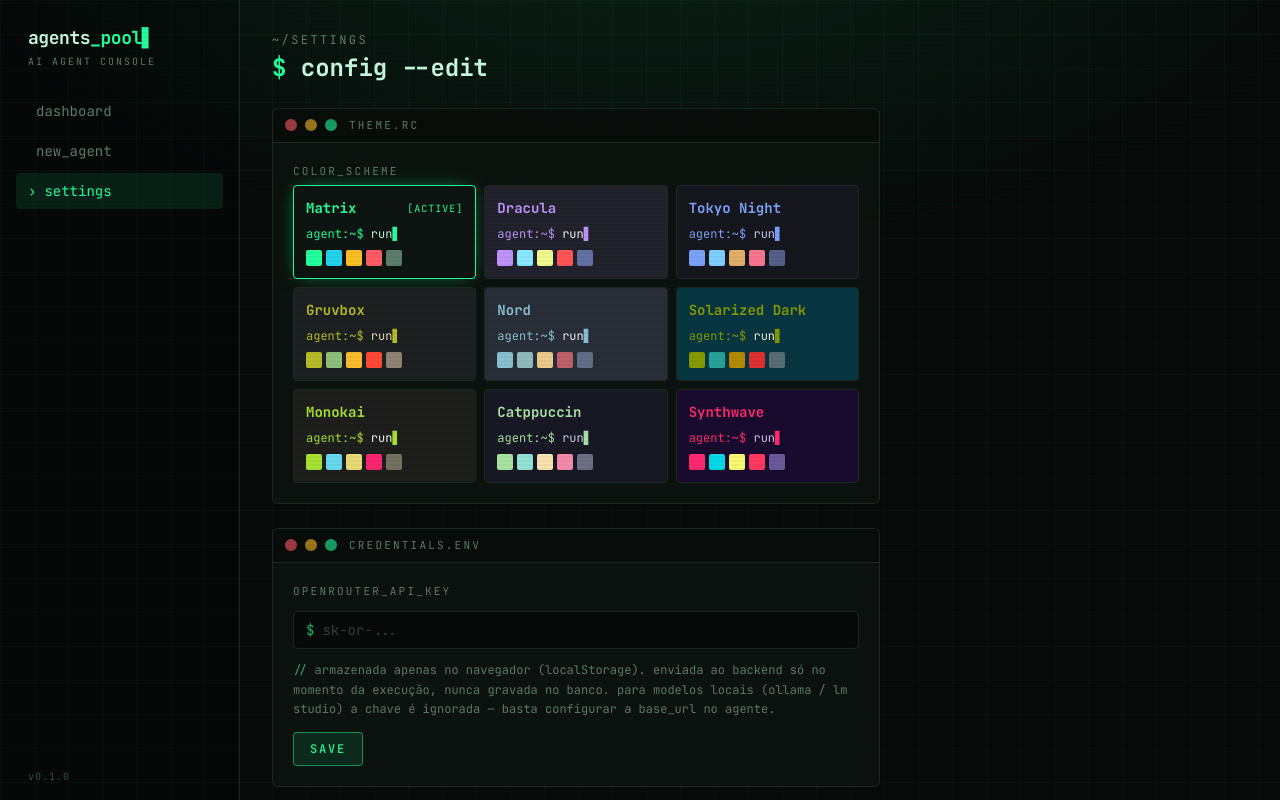
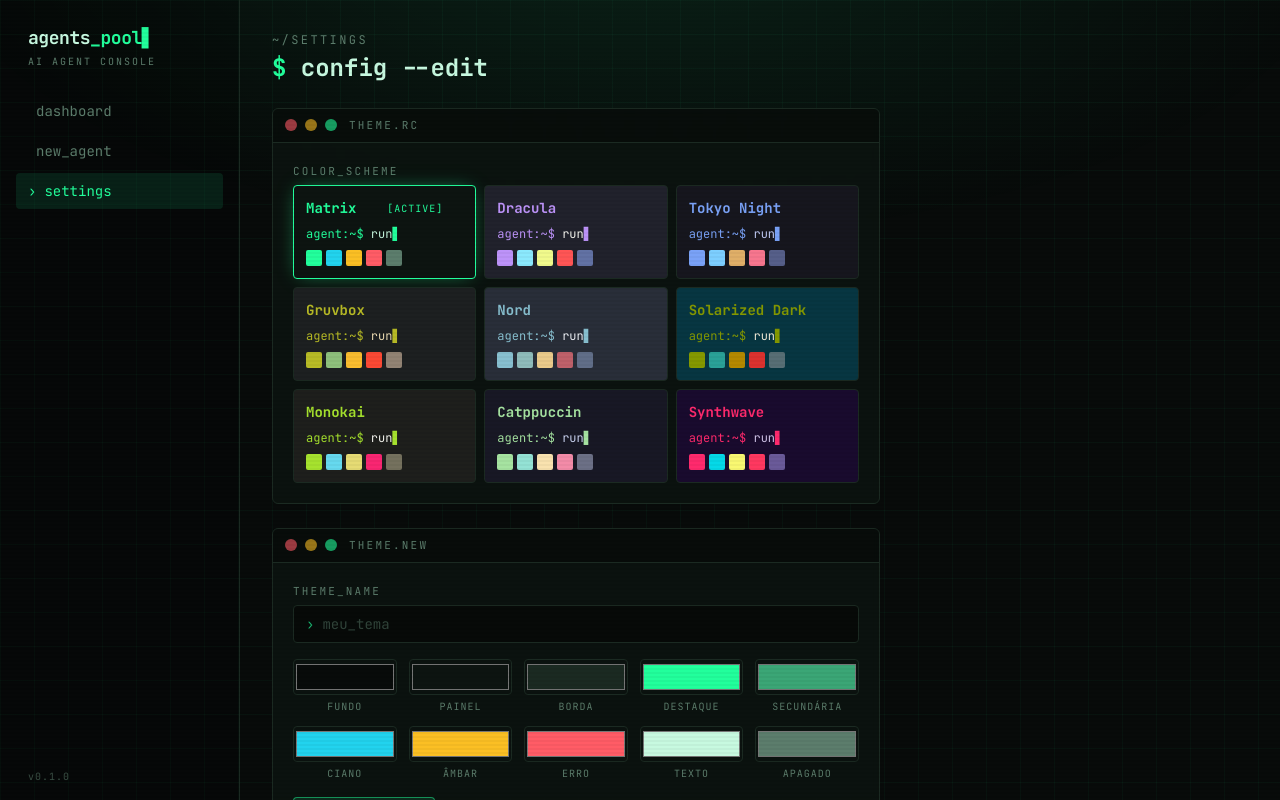
Before and after one commit to henriqueVMdev/AgentHUB, a React (Vite) app in the folder frontend/: page /settings in a window 1280 px wide. Built offline with nearby package versions, Linux system fonts and the light colour scheme.

Commit message:
FIX themes change

```diff
--- a/frontend/src/pages/Settings.tsx
+++ b/frontend/src/pages/Settings.tsx
@@ -1,22 +1,57 @@
 import { useState } from 'react'
 import { useConfig } from '../stores/configStore'
 import { useTheme } from '../stores/themeStore'
-import { themes, type Token } from '../themes'
+import { themes, hexToTriplet, tripletToHex, type Theme, type Token } from '../themes'
 import { TermInput, Win } from '../components/ui'
 
 const SWATCH: Token[] = ['green', 'cyan', 'amber', 'red', 'muted']
 
+const FIELDS: { key: Token; label: string }[] = [
+  { key: 'bg', label: 'fundo' },
+  { key: 'panel', label: 'painel' },
+  { key: 'border', label: 'borda' },
+  { key: 'green', label: 'destaque' },
+  { key: 'dim', label: 'secundária' },
+  { key: 'cyan', label: 'ciano' },
+  { key: 'amber', label: 'âmbar' },
+  { key: 'red', label: 'erro' },
+  { key: 'text', label: 'texto' },
+  { key: 'muted', label: 'apagado' },
+]
+
 export default function Settings() {
   const { apiKey, setApiKey } = useConfig()
-  const { themeId, setTheme } = useTheme()
+  const { themeId, customThemes, setTheme, addCustomTheme, removeCustomTheme } = useTheme()
+
   const [value, setValue] = useState(apiKey)
   const [saved, setSaved] = useState(false)
 
-  const save = () => {
+  const all = [...themes, ...customThemes]
+  const active = all.find((t) => t.id === themeId) ?? themes[0]
+
+  // rascunho do tema custom, iniciado a partir do tema ativo (em hex para os color pickers)
+  const [name, setName] = useState('')
+  const [draft, setDraft] = useState<Record<Token, string>>(
+    () => Object.fromEntries(FIELDS.map((f) => [f.key, tripletToHex(active.vars[f.key])])) as Record<Token, string>,
+  )
+
+  const saveKey = () => {
     setApiKey(value)
     setSaved(true)
     setTimeout(() => setSaved(false), 1500)
   }
+
+  const createTheme = () => {
+    if (!name.trim()) { alert('dê um nome ao tema'); return }
+    const vars = Object.fromEntries(FIELDS.map((f) => [f.key, hexToTriplet(draft[f.key])])) as Record<Token, string>
+    const theme: Theme = { id: `custom-${Date.now()}`, label: name.trim(), vars }
+    addCustomTheme(theme)
+    setTheme(theme.id)
+    setName('')
+  }
+
+  const loadIntoDraft = (t: Theme) =>
+    setDraft(Object.fromEntries(FIELDS.map((f) => [f.key, tripletToHex(t.vars[f.key])])) as Record<Token, string>)
 
   return (
     <div className="p-8 max-w-2xl space-y-6">
@@ -28,20 +63,21 @@ export default function Settings() {
       <Win title="theme.rc" bodyClass="p-5 animate-fadeIn">
         <label className="label">color_scheme</label>
         <div className="grid grid-cols-2 sm:grid-cols-3 gap-2">
-          {themes.map((t) => {
-            const active = t.id === themeId
+          {all.map((t) => {
+            const isActive = t.id === themeId
+            const isCustom = t.id.startsWith('custom-')
             return (
+              <div key={t.id} className="relative">
                 <button
-                key={t.id}
                   onClick={() => setTheme(t.id)}
-                className={`text-left rounded border p-3 transition-all duration-150 ${
-                  active ? 'border-term-green shadow-[0_0_18px_-6px_rgb(var(--term-green)/0.6)]'
+                  className={`w-full text-left rounded border p-3 transition-all duration-150 ${
+                    isActive ? 'border-term-green shadow-[0_0_18px_-6px_rgb(var(--term-green)/0.6)]'
                              : 'border-term-border hover:-translate-y-0.5'}`}
                   style={{ backgroundColor: `rgb(${t.vars.panel})` }}
                 >
-                <div className="flex items-center gap-2 mb-2">
-                  <span className="text-sm font-semibold" style={{ color: `rgb(${t.vars.green})` }}>{t.label}</span>
-                  {active && <span className="ml-auto text-[10px] uppercase tracking-widest" style={{ color: `rgb(${t.vars.green})` }}>[active]</span>}
+                  <div className="flex items-center gap-2 mb-2 pr-5">
+                    <span className="text-sm font-semibold truncate" style={{ color: `rgb(${t.vars.green})` }}>{t.label}</span>
+                    {isActive && <span className="ml-auto text-[10px] uppercase tracking-widest shrink-0" style={{ color: `rgb(${t.vars.green})` }}>[active]</span>}
                   </div>
                   <div className="text-xs" style={{ color: `rgb(${t.vars.text})` }}>
                     <span style={{ color: `rgb(${t.vars.green})` }}>agent:~$</span> run
@@ -53,27 +89,49 @@ export default function Settings() {
                     ))}
                   </div>
                 </button>
+                {isCustom && (
+                  <div className="absolute top-2 right-2 flex gap-1">
+                    <button onClick={() => loadIntoDraft(t)} title="editar cópia"
+                      className="text-[10px] px-1 rounded bg-black/40 text-term-muted hover:text-term-text">ed</button>
+                    <button onClick={() => removeCustomTheme(t.id)} title="excluir"
+                      className="text-[10px] px-1 rounded bg-black/40 text-term-red/80 hover:text-term-red">×</button>
+                  </div>
+                )}
+              </div>
             )
           })}
         </div>
       </Win>
 
+      <Win title="theme.new" bodyClass="p-5 space-y-4 animate-fadeIn">
+        <div>
+          <label className="label">theme_name</label>
+          <TermInput prompt="›" value={name} onChange={(e) => setName(e.target.value)} placeholder="meu_tema" />
+        </div>
+        <div className="grid grid-cols-2 sm:grid-cols-5 gap-3">
+          {FIELDS.map((f) => (
+            <label key={f.key} className="flex flex-col items-center gap-1 text-[10px] uppercase tracking-widest text-term-muted">
+              <input type="color" value={draft[f.key]}
+                onChange={(e) => setDraft((d) => ({ ...d, [f.key]: e.target.value }))}
+                className="h-9 w-full bg-transparent border border-term-border rounded cursor-pointer" />
+              {f.label}
+            </label>
+          ))}
+        </div>
+        <button onClick={createTheme} className="btn btn-primary">+ criar tema</button>
+      </Win>
+
       <Win title="credentials.env" bodyClass="p-5 space-y-3 animate-fadeIn">
         <label className="label">openrouter_api_key</label>
-        <TermInput
-          prompt="$"
-          type="password"
-          value={value}
-          onChange={(e) => setValue(e.target.value)}
-          placeholder="sk-or-..."
-        />
+        <TermInput prompt="$" type="password" value={value}
+          onChange={(e) => setValue(e.target.value)} placeholder="sk-or-..." />
         <p className="text-xs text-term-muted leading-relaxed">
           <span className="text-term-dim">// </span>
           armazenada apenas no navegador (localStorage). enviada ao backend só no momento da execução,
           nunca gravada no banco. para modelos locais (ollama / lm studio) a chave é ignorada — basta
           configurar a base_url no agente.
         </p>
-        <button onClick={save} className="btn btn-primary mt-1">{saved ? 'saved ✓' : 'save'}</button>
+        <button onClick={saveKey} className="btn btn-primary mt-1">{saved ? 'saved ✓' : 'save'}</button>
       </Win>
     </div>
   )
--- a/frontend/vite.config.ts
+++ b/frontend/vite.config.ts
@@ -4,7 +4,8 @@ import react from '@vitejs/plugin-react'
 export default defineConfig({
   plugins: [react()],
   server: {
-    port: 5173,
+    port: 5290,
+    strictPort: true, // porta dedicada — falha em vez de migrar silenciosamente se ocupada
     proxy: {
       '/api': 'http://localhost:8080',
     },
```
Lines whose indentation alone changed are shown as unchanged.
